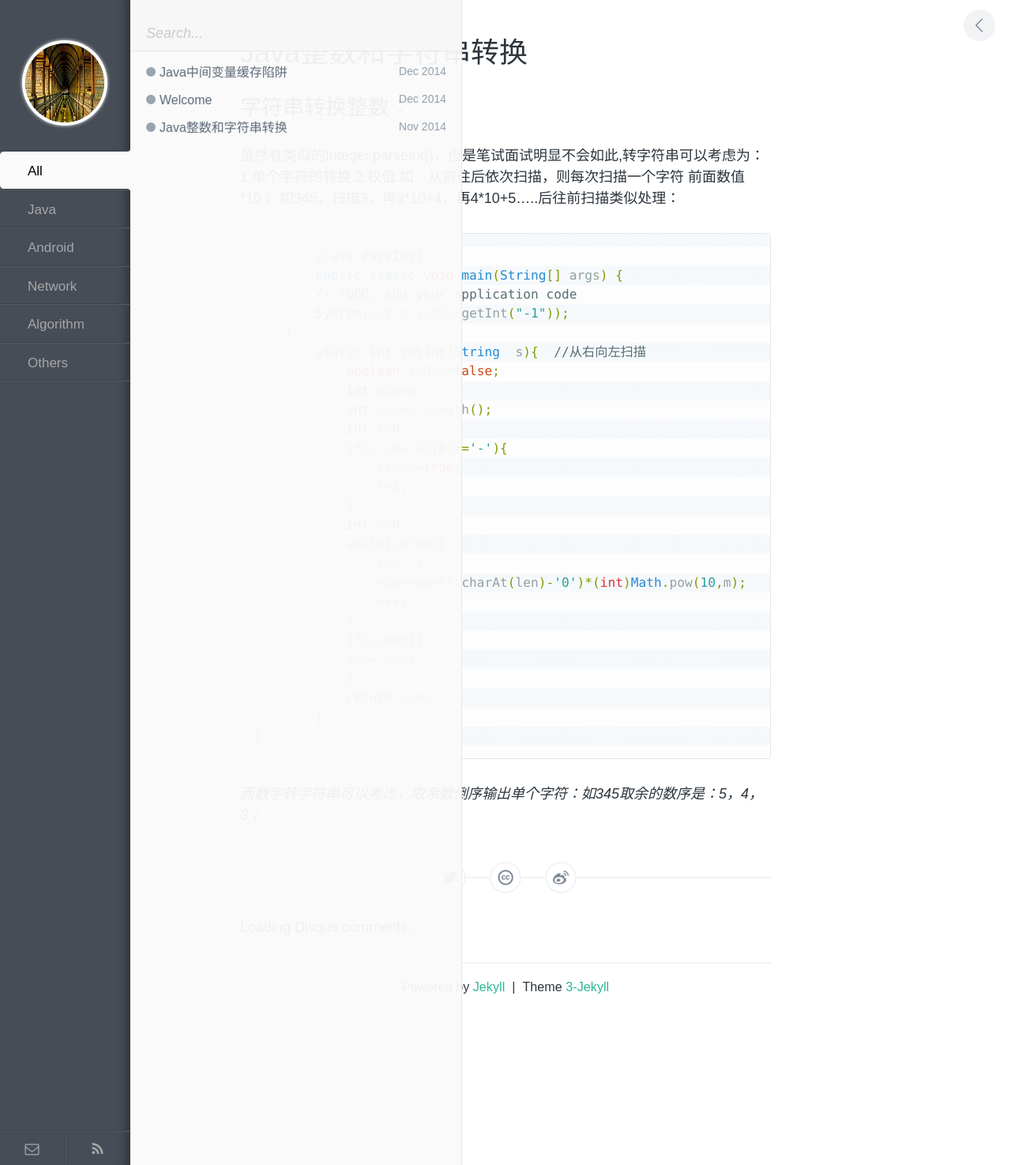
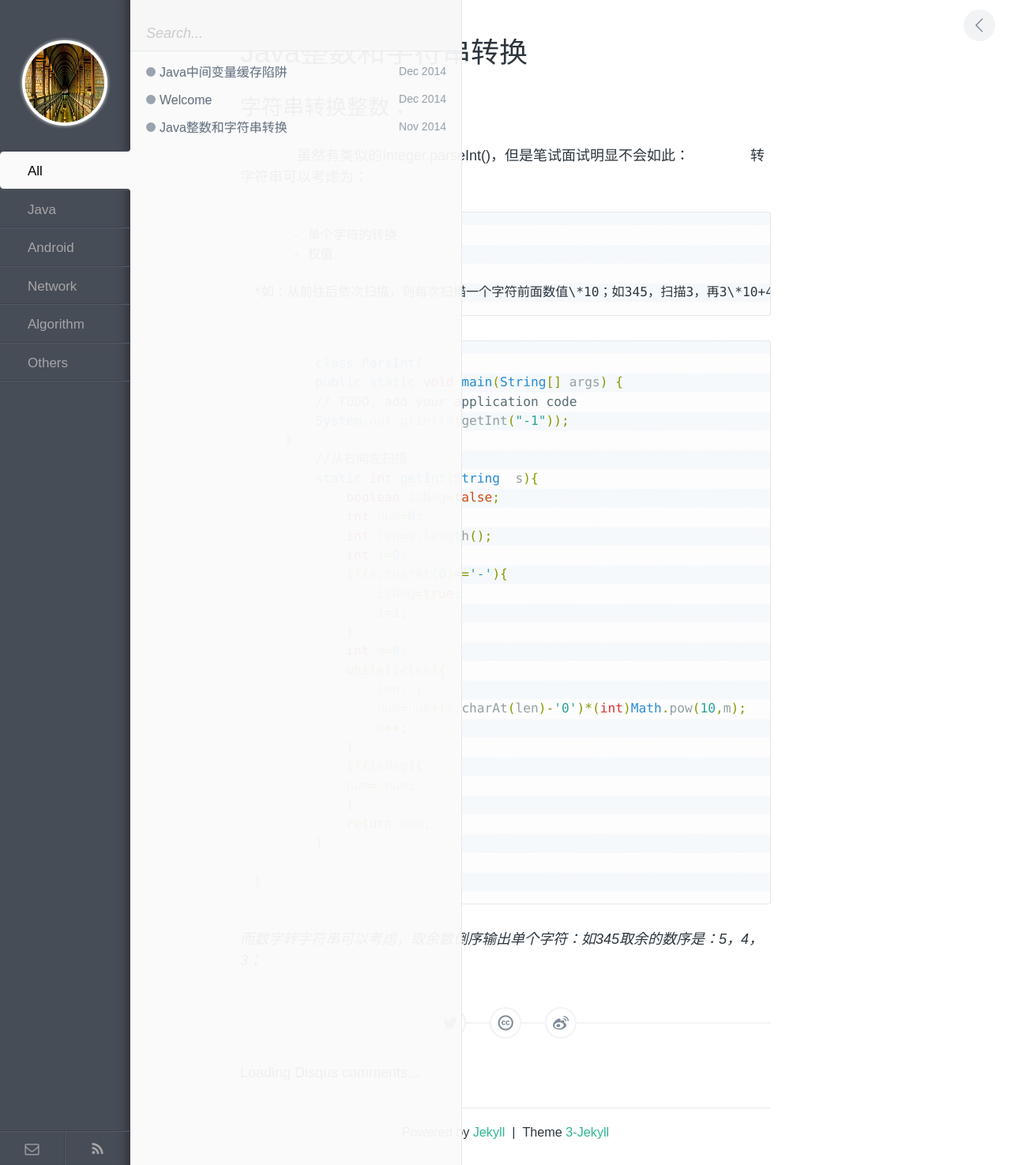
Before and after one commit to enlipan/enlipan.github.io, a Jekyll site: the page built from _posts/2014-11-30-Integer-2-String.md, in a window 1280 px wide. Shown: the whole page at 79% size. Built offline with Jekyll 4.4.1, drawn with Linux system fonts in a browser that asks for light colours; comment, search, counter and statistics services are not loaded.

Commit message:
Update 2014-11-30-Integer-2-String.md

```diff
--- a/_posts/2014-11-30-Integer-2-String.md
+++ b/_posts/2014-11-30-Integer-2-String.md
@@ -5,16 +5,21 @@ category: algorithm
 ---
 #字符串转换整数：
 
-虽然有类似的Integer.parseInt()，但是笔试面试明显不会如此,转字符串可以考虑为： 1.单个字符的转换.2.权值.如：从前往后依次扫描，则每次扫描一个字符  前面数值*10；
-如345，扫描3，再3\*10+4，再4\*10+5.....后往前扫描类似处理：
+　　　　虽然有类似的Integer.parseInt()，但是笔试面试明显不会如此：
+　　　　转字符串可以考虑为：
 
+         - 单个字符的转换
+         - 权值
+
+    *如：从前往后依次扫描，则每次扫描一个字符前面数值\*10；如345，扫描3，再3\*10+4，再34\*10+5...从后往前扫描类似处理：*
 {% highlight java %}
         class ParsInt{
         public static void main(String[] args) {
         // TODO, add your application code
         System.out.println(getInt("-1"));
     }
-        static int getInt(String  s){  //从右向左扫描
+        //从右向左扫描
+        static int getInt(String  s){
             boolean isNeg=false;
             int num=0;
             int len=s.length();
@@ -34,8 +39,7 @@ category: algorithm
             }
             return num;
         }
+
 }
-
 {% endhighlight %}
-
 *而数字转字符串可以考虑，取余数倒序输出单个字符：如345取余的数序是：5，4，3；*
```
